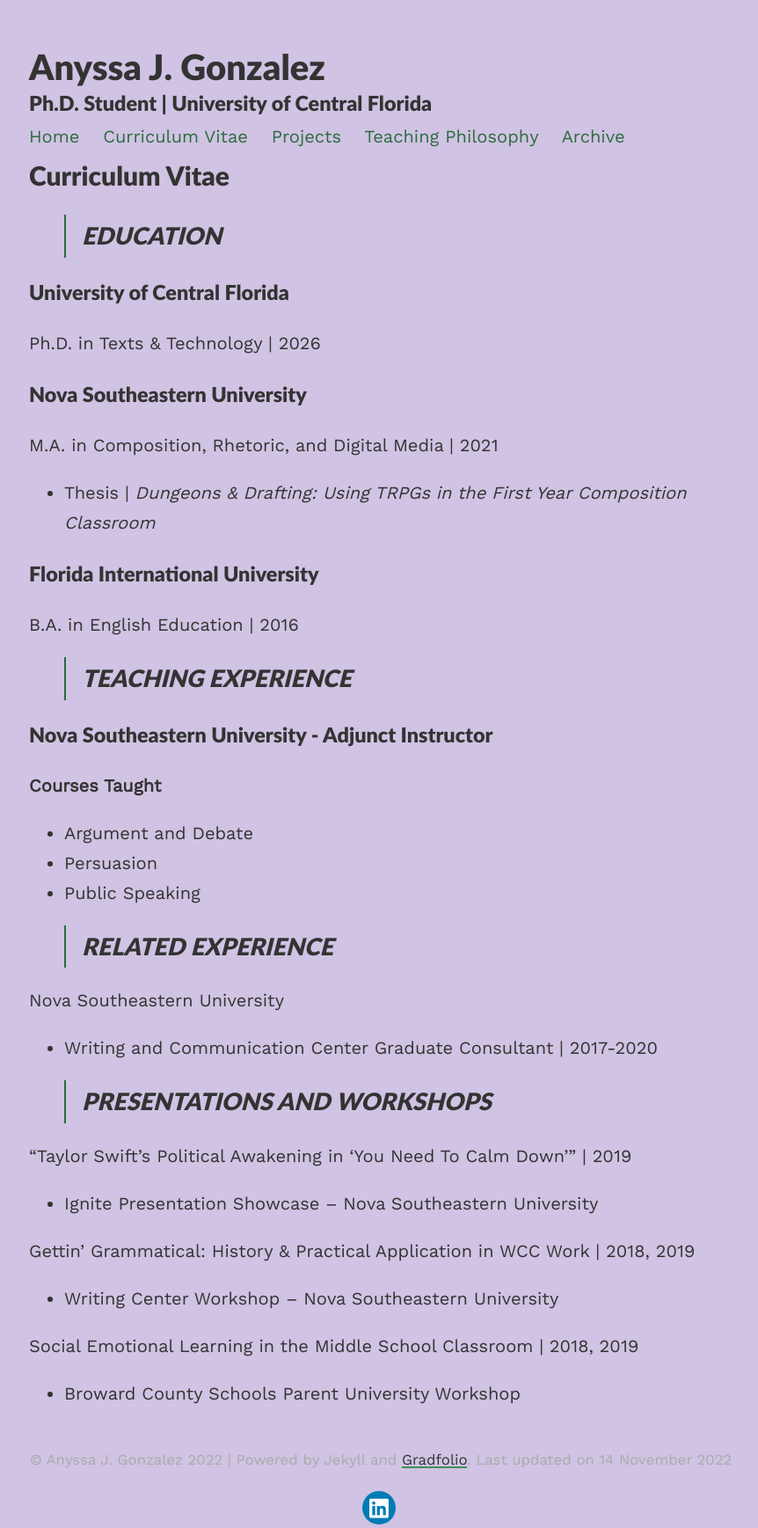
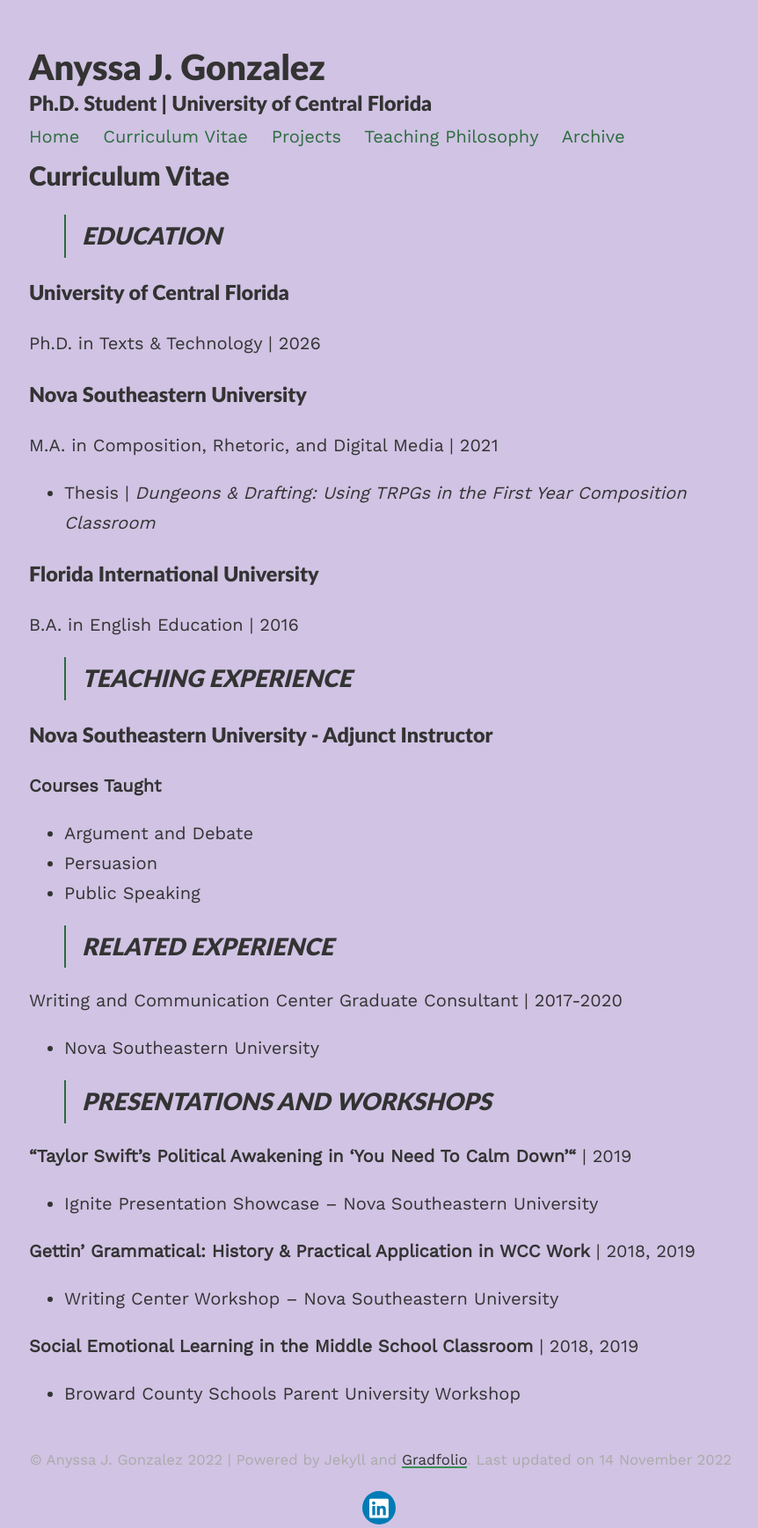
Before and after one commit to anyssajgonzalez/AnyssaPortfolio, a Jekyll site: the page built from _pages/cv.md, in a window 1280 px wide. Shown: the whole page at 88% size, without its empty margins (207-1069 px from the left). Built offline with Jekyll 4.4.1, drawn with Linux system fonts in a browser that asks for light colours; nearby versions of some CDN libraries.

Commit message:
cv changes

```diff
--- a/_pages/cv.md
+++ b/_pages/cv.md
@@ -29,19 +29,19 @@
 
 >## RELATED EXPERIENCE
 
-Nova Southeastern University
-- Writing and Communication Center Graduate Consultant \| 2017-2020
+Writing and Communication Center Graduate Consultant \| 2017-2020
+- Nova Southeastern University
 
 >## PRESENTATIONS AND WORKSHOPS
 
-"Taylor Swift's Political Awakening in 'You Need To Calm Down'"
+**"Taylor Swift's Political Awakening in 'You Need To Calm Down'"**
 \| 2019
 - Ignite Presentation Showcase -- Nova Southeastern University
 
-Gettin' Grammatical: History & Practical Application in WCC Work \|
+**Gettin' Grammatical: History & Practical Application in WCC Work** \|
 2018, 2019
 - Writing Center Workshop -- Nova Southeastern University
 
-Social Emotional Learning in the Middle School Classroom \| 2018,
+**Social Emotional Learning in the Middle School Classroom** \| 2018,
 2019
 - Broward County Schools Parent University Workshop
```
